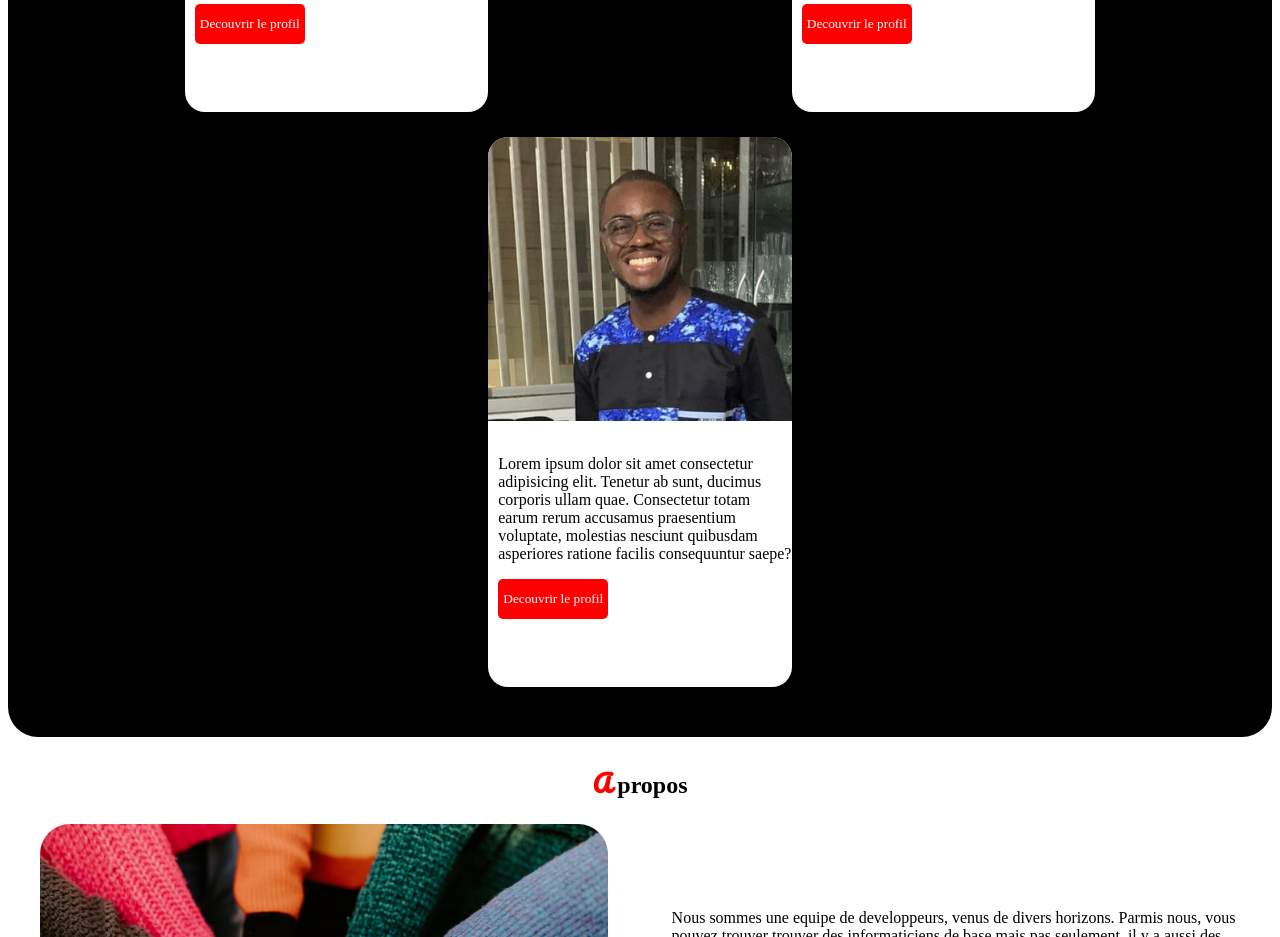
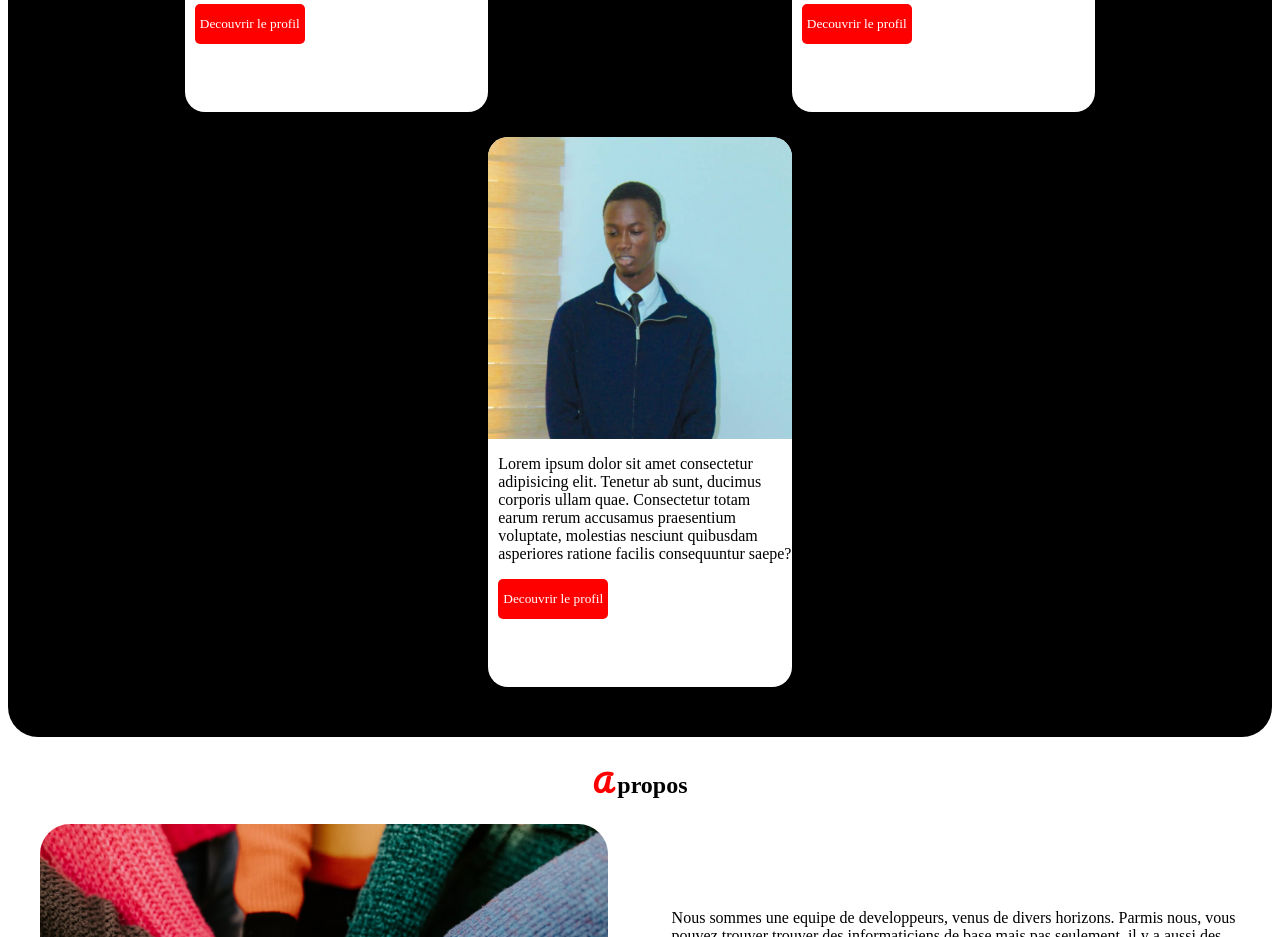
Before and after one commit to nodichao/doorMouyDanou, a plain HTML site: page doorMouyDanou/index.html in a window 1280 px wide. Shown: the part 1620-2557 px from the top of the page. Drawn offline with Linux system fonts and the light colour scheme; a web font is replaced by a local one.

Commit message:
adding picture

```diff
--- a/doorMouyDanou/index.html
+++ b/doorMouyDanou/index.html
@@ -129,7 +129,7 @@
             <div class="row team3">
               <div class="profile">
                 <div class="picture">
-                  <img src="ressources/joseph.jpg" alt="joseph" />
+                  <img src="ressources/abdoukhadre.jpg" alt="joseph" />
                 </div>
                 <p>
                   Lorem ipsum dolor sit amet consectetur adipisicing elit.
```
Also changed, not shown: doorMouyDanou/ressources/abdoukhadre.jpg (added).
